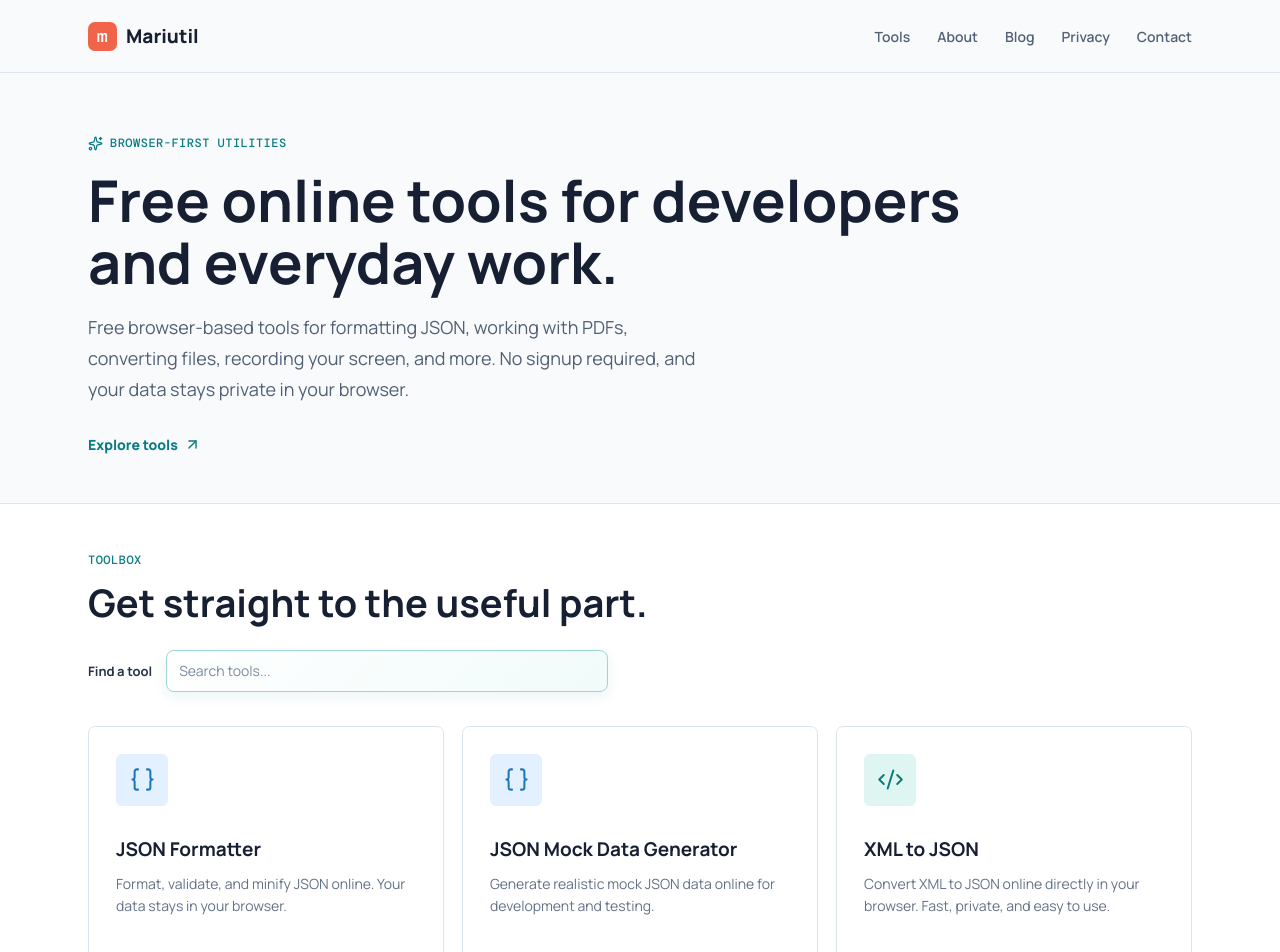
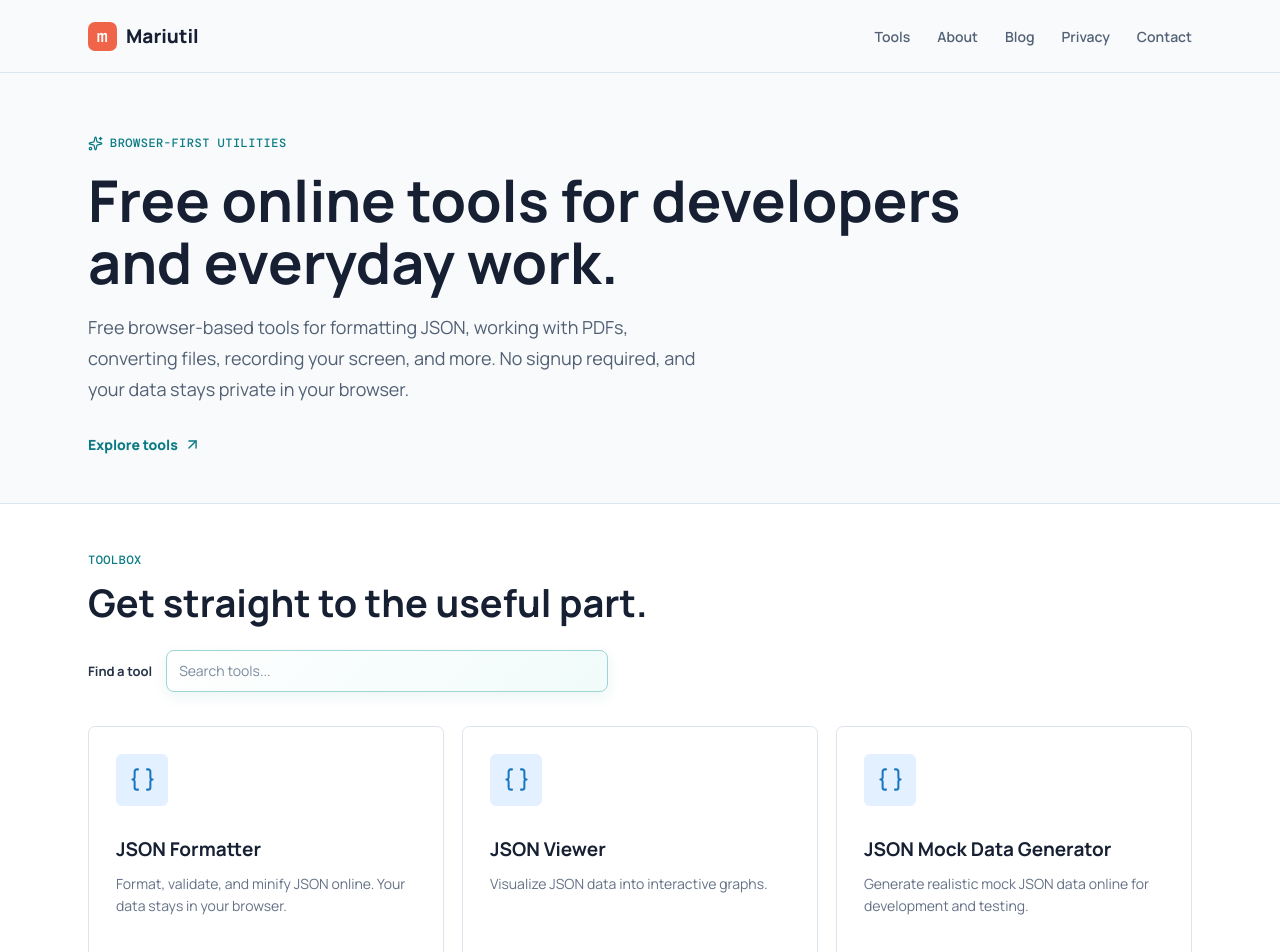
Before and after one commit to poreddymadhukar/mariutil-home, a React (Vite) app: page / in a window 1280 px wide. Shown: the top 952 px of the page. Built offline with nearby package versions, Linux system fonts and the light colour scheme; no server answers.

Commit message:
added icons and updated desc

```diff
--- a/index.html
+++ b/index.html
@@ -100,7 +100,7 @@
         "@context": "https://schema.org",
         "@type": "ItemList",
         "name": "Mariutil tools",
-        "numberOfItems": 24,
+        "numberOfItems": 25,
         "itemListOrder": "https://schema.org/ItemListOrderAscending",
         "itemListElement": [
           {
@@ -342,6 +342,16 @@
               "url": "https://unlockpdf.mariutil.com/",
               "description": "Unlock password-protected PDF files online when you have permission to access them."
             }
+          },
+          {
+            "@type": "ListItem",
+            "position": 25,
+            "item": {
+              "@type": "WebApplication",
+              "name": "JSON Viewer",
+              "url": "https://jsonview.mariutil.com/",
+              "description": "Visualize JSON data into interactive graphs."
+            }
           }
         ]
       }
--- a/src/App.tsx
+++ b/src/App.tsx
@@ -34,6 +34,13 @@ const tools: Tool[] = [
     description:
       "Format, validate, and minify JSON online. Your data stays in your browser.",
     href: "https://json.mariutil.com/",
+    icon: Braces,
+    accent: "blue",
+  },
+  {
+    name: "JSON Viewer",
+    description: "Visualize JSON data into interactive graphs.",
+    href: "https://jsonview.mariutil.com/",
     icon: Braces,
     accent: "blue",
   },
```
Also changed, not shown: 1 other file (tests, documents, lock files or other folders).
